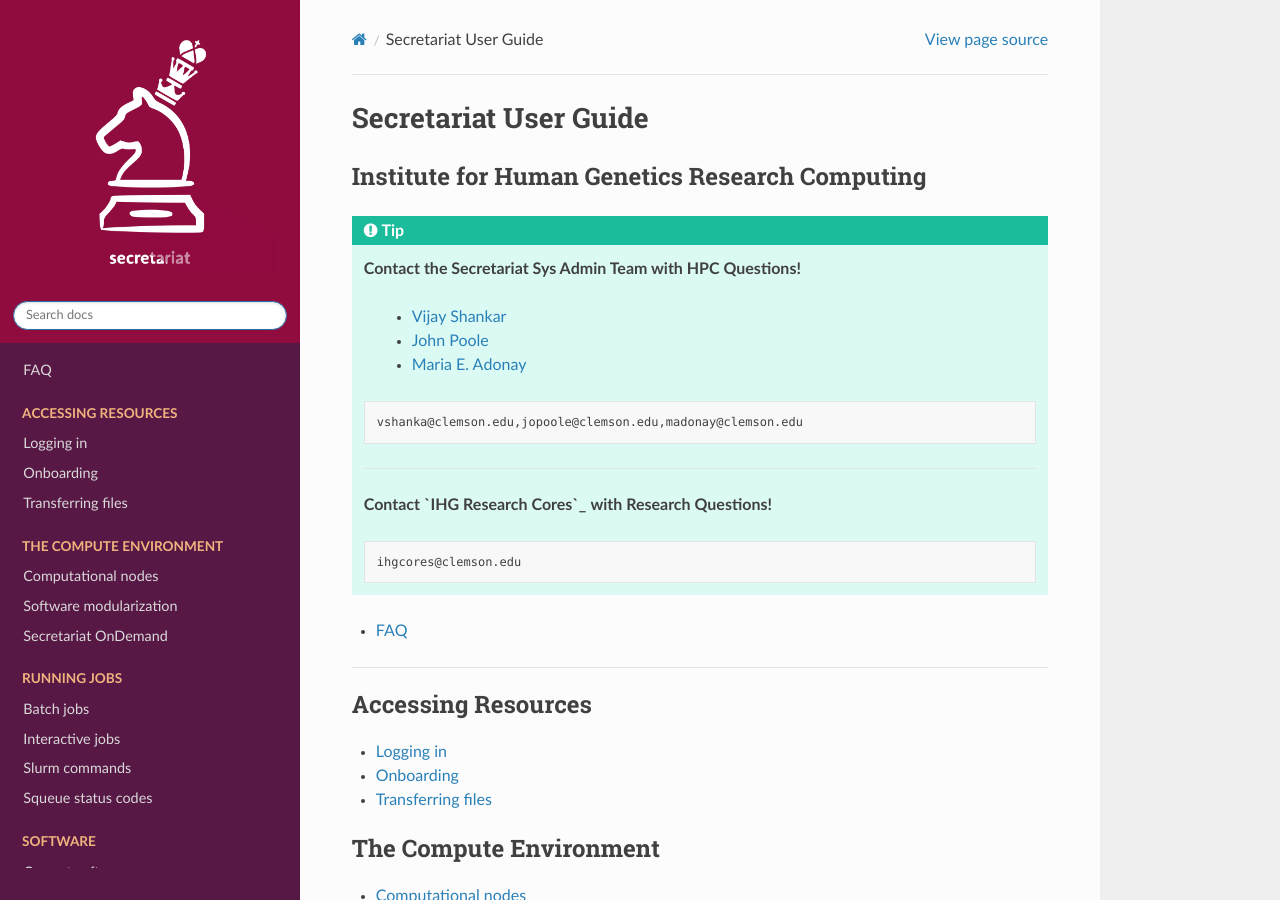
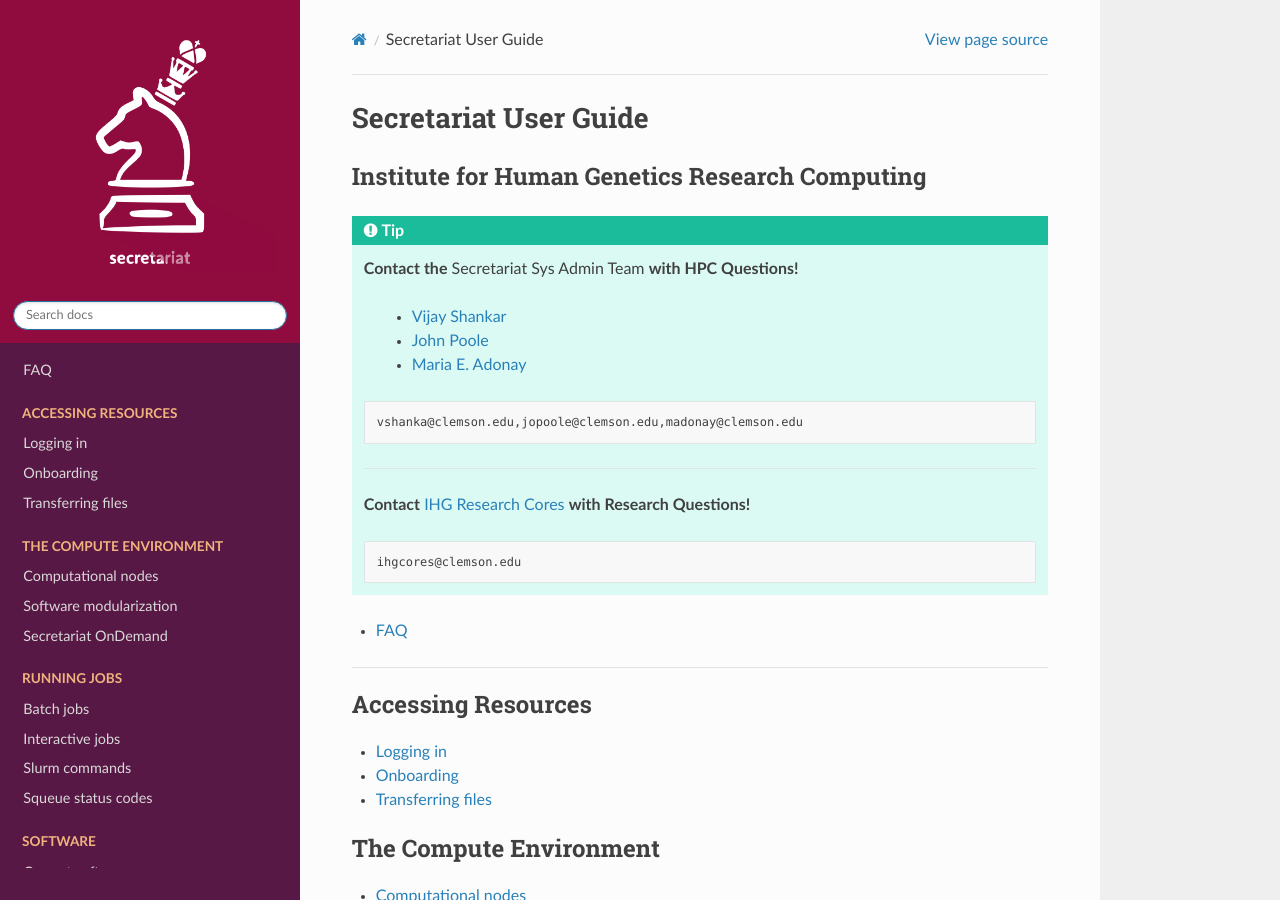
Before and after one commit to amalgamaria/secretariat, a Sphinx documentation site: the page built from docs/index.rst, in a window 1280 px wide and 900 px high. Built offline with Sphinx 7.4.7 and the Read the Docs theme 3.1.0, drawn with Linux system fonts in a browser that asks for light colours; pages that are not in the unit, such as notebooks, are missing from menus.

Commit message:
Remove broken bold formatting

```diff
--- a/docs/index.rst
+++ b/docs/index.rst
@@ -5,7 +5,7 @@
 
 .. tip::
 
-   **Contact the Secretariat Sys Admin Team with HPC Questions!**
+   **Contact the** Secretariat Sys Admin Team **with HPC Questions!**
 
         - `Vijay Shankar`_
         - `John Poole`_
@@ -19,7 +19,7 @@
 
       <hr>
 
-   **Contact** **`IHG Research Cores`_** **with Research Questions!**
+   **Contact** `IHG Research Cores`_ **with Research Questions!**
 
    .. code-block:: text
 
```
